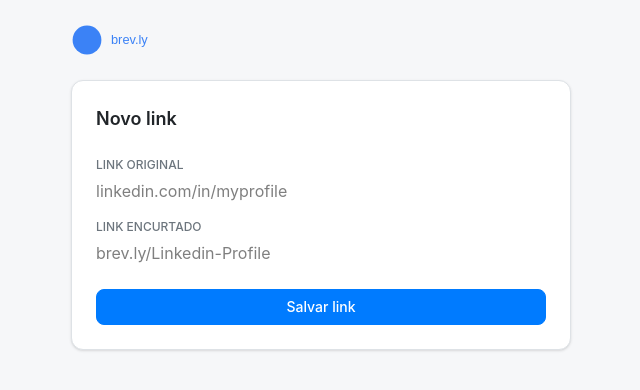
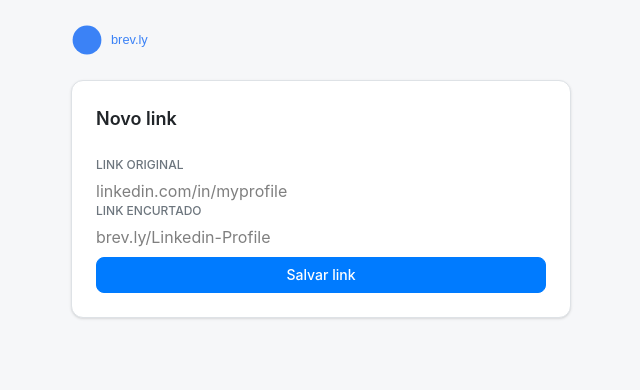
Before and after one commit to programadorcego/brev.ly, a React (Vite) app in the folder web/: page / in a window 1280 px wide. Shown: the top 390 px of the page, without its empty margins (57-697 px from the left). Built offline with nearby package versions, Linux system fonts and the light colour scheme; no server answers.

Commit message:
Front: Criar link

```diff
--- a/web/package.json
+++ b/web/package.json
@@ -11,16 +11,19 @@
   },
   "dependencies": {
     "@base-ui/react": "^1.3.0",
+    "@hookform/resolvers": "^5.2.2",
     "@tailwindcss/vite": "^4.2.1",
     "@tanstack/react-query": "^5.90.21",
     "axios": "^1.13.6",
     "lucide-react": "^0.577.0",
     "react": "^19.1.1",
     "react-dom": "^19.1.1",
+    "react-hook-form": "^7.71.2",
     "react-router": "^7.13.1",
     "tailwind-merge": "^3.5.0",
     "tailwind-variants": "^3.2.2",
-    "tailwindcss": "^4.2.1"
+    "tailwindcss": "^4.2.1",
+    "zod": "^4.3.6"
   },
   "devDependencies": {
     "@eslint/js": "^9.36.0",
--- /dev/null
+++ b/web/src/api/create-link.ts
@@ -0,0 +1,15 @@
+import { api } from "../utils/axios";
+
+export interface CreateLinkRequest {
+    originalLink: string,
+    shortLink: string,
+}
+
+export async function createLink({ originalLink, shortLink }: CreateLinkRequest) {
+const response = await api.post("/links", {
+    originalLink,
+    shortLink
+});
+
+return response.data;
+}
--- a/web/src/components/new-link-form.tsx
+++ b/web/src/components/new-link-form.tsx
@@ -2,8 +2,36 @@
 import { Card, CardContent, CardHeader, CardTitle } from "./ui/card";
 import { Label } from "./ui/Label";
 import { Button } from "./ui/button";
+import { z } from "zod";
+import { useCreateLink } from "../hooks/useCreateLink";
+import { useForm } from "react-hook-form";
+import { zodResolver } from "@hookform/resolvers/zod";
+
+const createLinkFormSchema = z.object({
+	originalLink: z.string().url(),
+	shortLink: z.string().regex(/^[a-zA-Z0-9_\-]+$/),
+});
+
+type CreateLinkFormSchema = z.infer<typeof createLinkFormSchema>;
 
 export function NewLinkForm() {
+	const { mutate: createLink } = useCreateLink();
+
+	const { register, handleSubmit, formState: { isSubmitting } } = useForm<CreateLinkFormSchema>({
+		resolver: zodResolver(createLinkFormSchema),
+		defaultValues: {
+			originalLink: "",
+			shortLink: "",
+		},
+	});
+
+	async function handleCreateLink(data: CreateLinkFormSchema) {
+		await createLink({
+			originalLink: data.originalLink,
+			shortLink: data.shortLink,
+		})
+	}
+
 	return (
 		<Card data-slot="new-link-form">
 			<CardHeader>
@@ -11,17 +39,19 @@
 			</CardHeader>
 
 			<CardContent>
-				<div className="flex flex-col gap-1.5">
-					<Label htmlFor="original">LINK ORIGINAL</Label>
-					<Input id="original" placeholder="linkedin.com/in/myprofile" />
-				</div>
+				<form onSubmit={handleSubmit(handleCreateLink)}>
+					<div className="flex flex-col gap-1.5">
+						<Label htmlFor="originalLink">LINK ORIGINAL</Label>
+						<Input id="original" placeholder="linkedin.com/in/myprofile" {...register("originalLink")} />
+					</div>
 
-				<div className="flex flex-col gap-1.5">
-					<Label htmlFor="short">LINK ENCURTADO</Label>
-					<Input id="short" placeholder="brev.ly/Linkedin-Profile" />
-				</div>
+					<div className="flex flex-col gap-1.5">
+						<Label htmlFor="shortLink">LINK ENCURTADO</Label>
+						<Input id="short" placeholder="brev.ly/Linkedin-Profile" {...register("shortLink")} />
+					</div>
 
-				<Button className="mt-2 w-full">Salvar link</Button>
+					<Button className="mt-2 w-full" disabled={isSubmitting}>Salvar link</Button>
+				</form>
 			</CardContent>
 		</Card>
 	)
--- a/web/src/components/ui/button.tsx
+++ b/web/src/components/ui/button.tsx
@@ -41,7 +41,6 @@
 }: ButtonProps) {
 	return (
 		<button
-			type="button"
 			data-slot="button"
 			data-disabled={disabled ? '' : undefined}
 			className={twMerge(buttonVariants({ variant, size }), className)}
--- /dev/null
+++ b/web/src/hooks/useCreateLink.ts
@@ -0,0 +1,13 @@
+import { useMutation, useQueryClient } from "@tanstack/react-query";
+import { createLink, type CreateLinkRequest } from "../api/create-link";
+
+export function useCreateLink() {
+    const queryClient = useQueryClient();
+
+    return useMutation({
+mutationFn: async ({ originalLink, shortLink }: CreateLinkRequest) => await createLink({ originalLink, shortLink }),
+onSuccess: () => {
+    queryClient.invalidateQueries({ queryKey: ["links"] });
+},
+    });
+}
```
